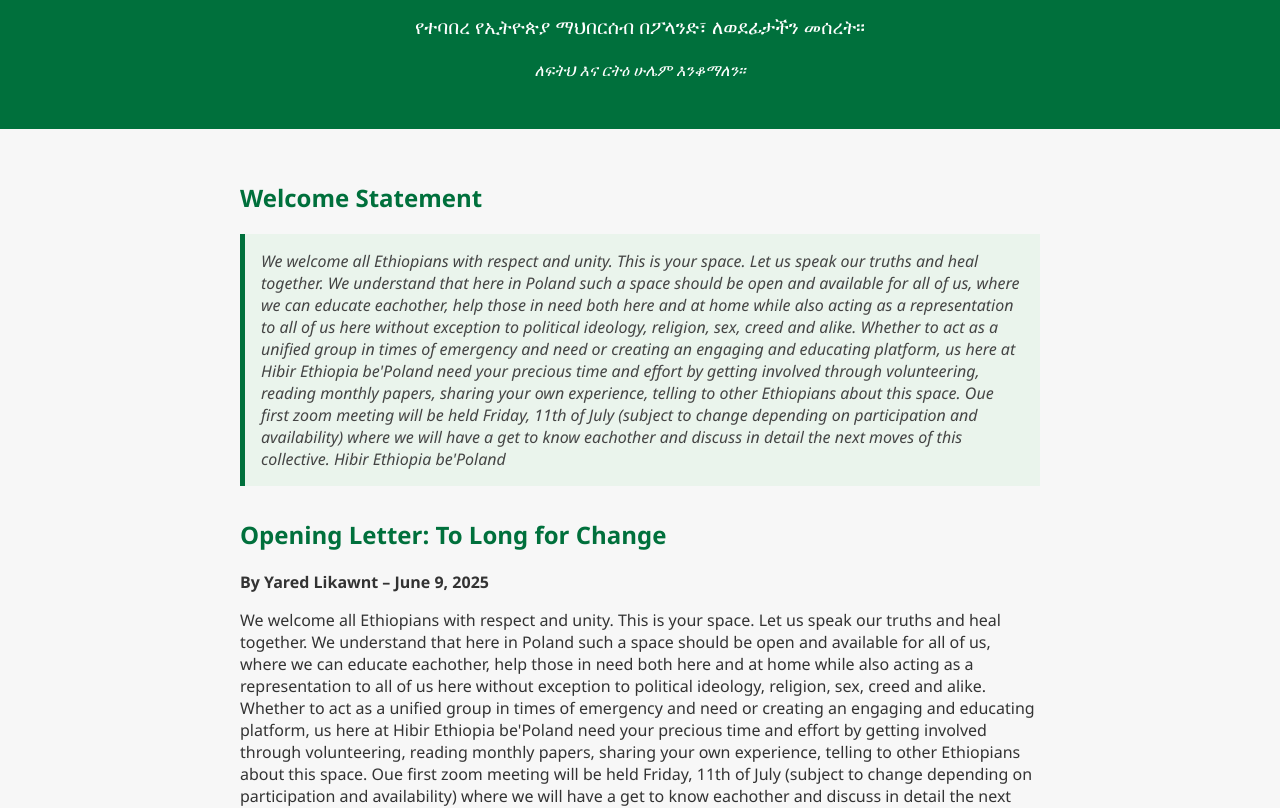
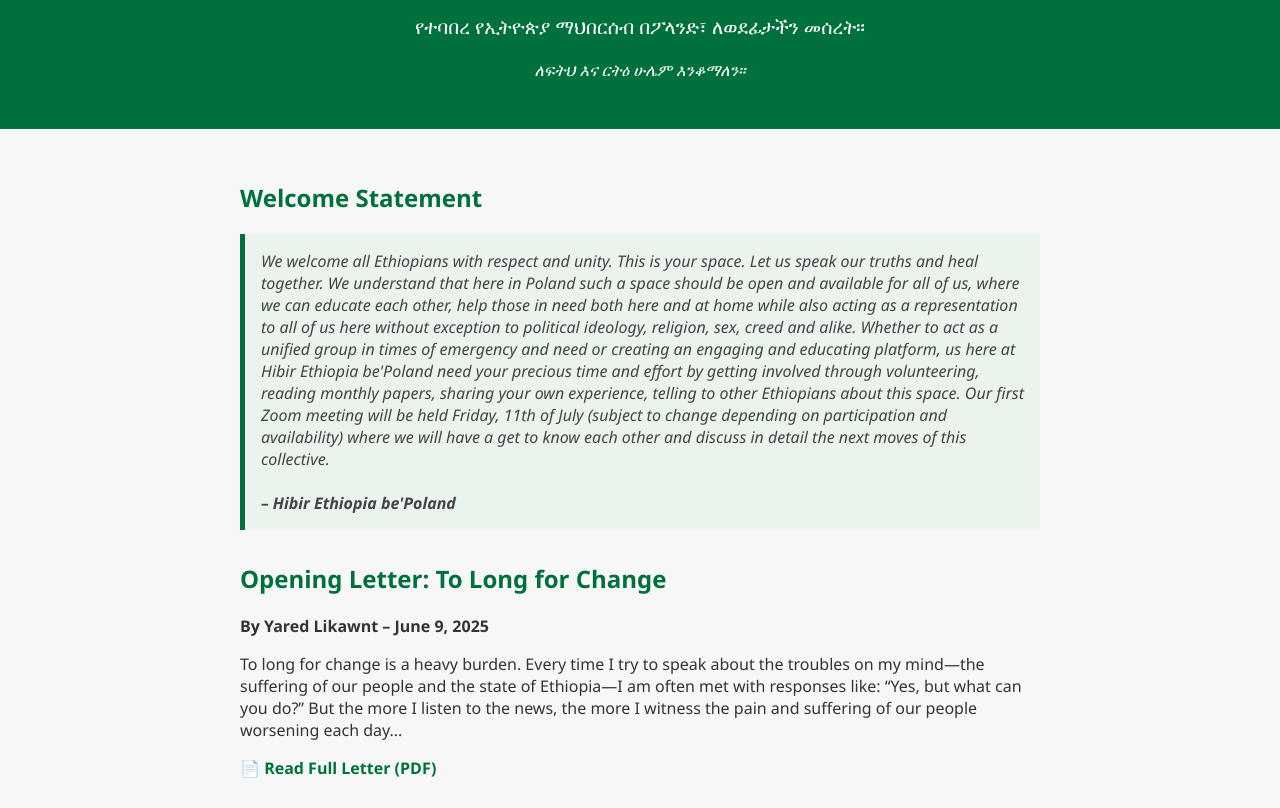
Before and after one commit to Yaredmer/Hibir-Ethiopol, a plain HTML site: page index.html in a window 1280 px wide. Shown: the part 143-951 px from the top of the page. Drawn offline with Linux system fonts and the light colour scheme.

Commit message:
Add files via upload

```diff
--- a/index.html
+++ b/index.html
@@ -86,8 +86,8 @@
     <section>
       <h2>Welcome Statement</h2>
       <div class="community-flavor">
-      We welcome all Ethiopians with respect and unity. This is your space. Let us speak our truths and heal together. We understand that here in Poland such a space should be open and available for all of us, where we can educate eachother, help those in need both here and at home while also acting as a representation to all of us here without exception to political ideology, religion, sex, creed and alike. Whether to act as a unified group in times of emergency and need or creating an engaging and educating platform, us here at Hibir Ethiopia be'Poland need your precious time and effort by getting involved through volunteering, reading monthly papers, sharing your own experience, telling to other Ethiopians about this space. Oue first zoom meeting will be held Friday, 11th of July (subject to change depending on participation and availability) where we will have a get to know eachother and discuss in detail the next moves of this collective.
-        Hibir Ethiopia be'Poland
+        We welcome all Ethiopians with respect and unity. This is your space. Let us speak our truths and heal together. We understand that here in Poland such a space should be open and available for all of us, where we can educate each other, help those in need both here and at home while also acting as a representation to all of us here without exception to political ideology, religion, sex, creed and alike. Whether to act as a unified group in times of emergency and need or creating an engaging and educating platform, us here at Hibir Ethiopia be'Poland need your precious time and effort by getting involved through volunteering, reading monthly papers, sharing your own experience, telling to other Ethiopians about this space. Our first Zoom meeting will be held Friday, 11th of July (subject to change depending on participation and availability) where we will have a get to know each other and discuss in detail the next moves of this collective.
+        <br><br><strong>– Hibir Ethiopia be'Poland</strong>
       </div>
     </section>
 
@@ -95,8 +95,7 @@
       <h2>Opening Letter: To Long for Change</h2>
       <p><strong>By Yared Likawnt – June 9, 2025</strong></p>
       <p>
-        We welcome all Ethiopians with respect and unity. This is your space. Let us speak our truths and heal together. We understand that here in Poland such a space should be open and available for all of us, where we can educate eachother, help those in need both here and at home while also acting as a representation to all of us here without exception to political ideology, religion, sex, creed and alike. Whether to act as a unified group in times of emergency and need or creating an engaging and educating platform, us here at Hibir Ethiopia be'Poland need your precious time and effort by getting involved through volunteering, reading monthly papers, sharing your own experience, telling to other Ethiopians about this space. Oue first zoom meeting will be held Friday, 11th of July (subject to change depending on participation and availability) where we will have a get to know eachother and discuss in detail the next moves of this collective.
-        Hibir Ethiopia be'Poland
+        To long for change is a heavy burden. Every time I try to speak about the troubles on my mind—the suffering of our people and the state of Ethiopia—I am often met with responses like: “Yes, but what can you do?” But the more I listen to the news, the more I witness the pain and suffering of our people worsening each day...
       </p>
       <p><a class="pdf-link" href="To%20Long%20for%20Change.pdf" target="_blank">📄 Read Full Letter (PDF)</a></p>
     </section>
```
